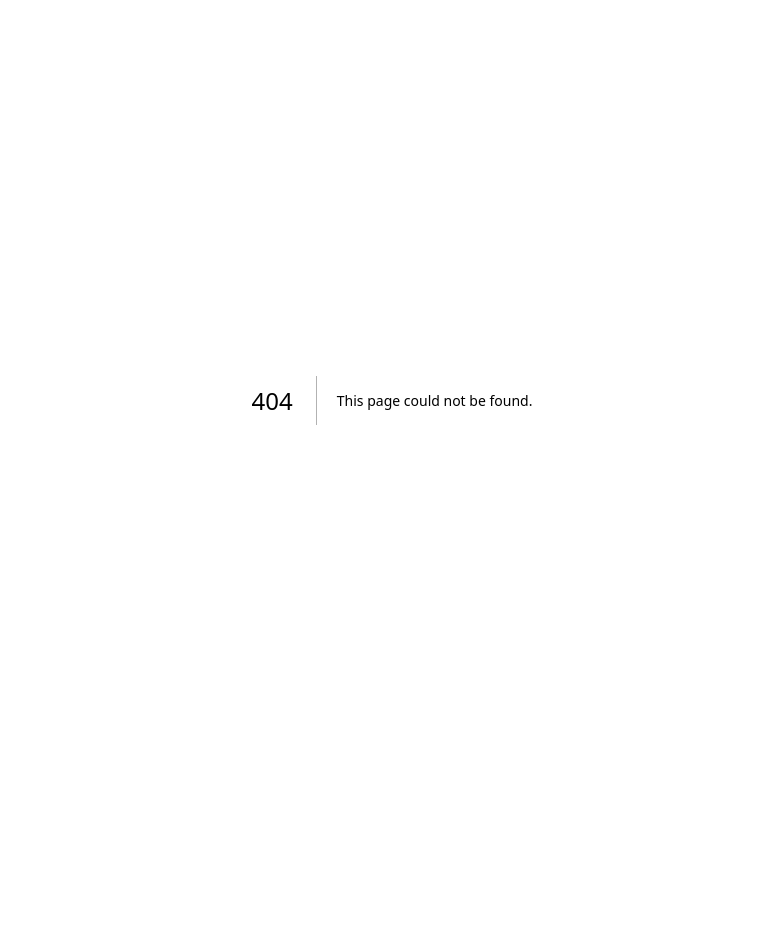
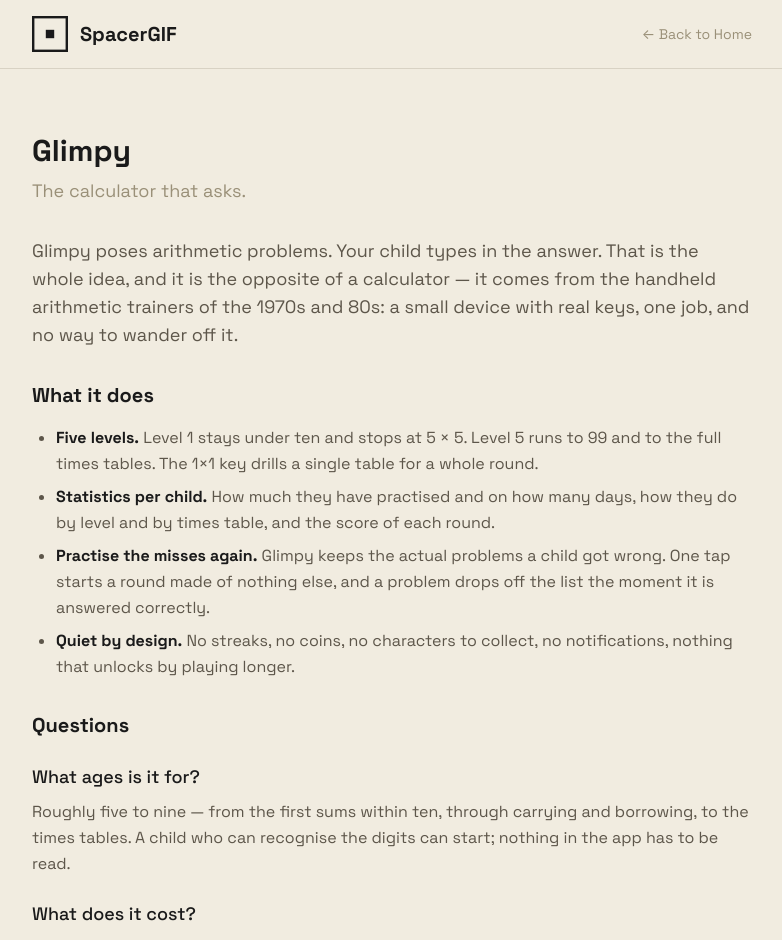
Before and after one commit to markushoefinger/vibem, a Next.js app: page /glimpy in a window 1280 px wide. Before the commit this address had no page. Shown: the top 940 px of the page, without its empty margins (248-1030 px from the left). Before the commit the page ends 800 px from the top, so only its background shows below. Built offline with nearby package versions, Linux system fonts and the light colour scheme.

Commit message:
add: Glimpy product and support page
Apple requires a reachable support URL before an app can be released.

```diff
--- /dev/null
+++ b/src/app/glimpy/page.tsx
@@ -0,0 +1,137 @@
+import Link from 'next/link';
+import { Logo } from '@/components/Logo';
+
+export const metadata = {
+  title: 'Glimpy — Math Trainer for Children',
+  description:
+    'Glimpy poses arithmetic problems and your child types in the answer. A practice trainer for ages 5 to 9, in the spirit of the handheld arithmetic trainers of the 1970s and 80s.',
+};
+
+const faqs = [
+  {
+    q: 'What ages is it for?',
+    a: 'Roughly five to nine — from the first sums within ten, through carrying and borrowing, to the times tables. A child who can recognise the digits can start; nothing in the app has to be read.',
+  },
+  {
+    q: 'What does it cost?',
+    a: 'The first 100 problems are free. After that, unlocking is a one-time purchase. Each additional child profile is a further one-time purchase, up to six children. There is no subscription — nothing renews and nothing expires.',
+  },
+  {
+    q: 'I bought it and moved to a new phone.',
+    a: 'Open Settings inside the app, tap Pro, and choose Restore Purchases. The purchase belongs to the Apple Account that made it and is shared with that account’s Family Sharing group. Practice statistics are stored on the device only and do not move with a purchase.',
+  },
+  {
+    q: 'Can I stop my child leaving the app?',
+    a: 'Yes, with a feature iOS already has: Guided Access. Turn it on under Settings › Accessibility › Guided Access, then triple-click the side button while Glimpy is open. The Home gesture, app switching and notifications are locked until you unlock it again.',
+  },
+  {
+    q: 'What data does it collect?',
+    a: 'None. Glimpy has no accounts, no analytics, no advertising and no networking code at all. Names, progress and statistics stay on the device and are deleted with the app.',
+  },
+  {
+    q: 'Something is wrong, or I have an idea.',
+    a: 'Write to hello@spacer-gif.com. A real person reads it.',
+  },
+];
+
+export default function GlimpyPage() {
+  return (
+    <div className="min-h-screen">
+      {/* Navigation */}
+      <nav className="border-b border-[var(--border)] bg-[var(--bg)]">
+        <div className="max-w-3xl mx-auto px-6 py-4 flex items-center justify-between">
+          <Link href="/" className="flex items-center gap-3">
+            <Logo size={36} />
+            <span className="font-bold text-xl text-[var(--text-strong)]">SpacerGIF</span>
+          </Link>
+          <Link href="/" className="text-sm text-[var(--text-muted)] hover:text-[var(--primary)]">
+            ← Back to Home
+          </Link>
+        </div>
+      </nav>
+
+      <main className="max-w-3xl mx-auto px-6 py-16">
+        <h1 className="text-3xl font-bold text-[var(--text-strong)] mb-2">Glimpy</h1>
+        <p className="text-lg text-[var(--text-muted)] mb-8">The calculator that asks.</p>
+
+        <div className="prose prose-gray max-w-none space-y-8">
+          <section>
+            <p className="text-[var(--text)] text-lg">
+              Glimpy poses arithmetic problems. Your child types in the answer. That is the whole idea, and it
+              is the opposite of a calculator — it comes from the handheld arithmetic trainers of the 1970s and
+              80s: a small device with real keys, one job, and no way to wander off it.
+            </p>
+          </section>
+
+          <section>
+            <h2 className="text-xl font-semibold text-[var(--text-strong)] mb-4">What it does</h2>
+            <ul className="list-disc pl-6 space-y-2 text-[var(--text)]">
+              <li>
+                <strong className="text-[var(--text-strong)]">Five levels.</strong> Level 1 stays under ten and
+                stops at 5 × 5. Level 5 runs to 99 and to the full times tables. The 1×1 key drills a single
+                table for a whole round.
+              </li>
+              <li>
+                <strong className="text-[var(--text-strong)]">Statistics per child.</strong> How much they have
+                practised and on how many days, how they do by level and by times table, and the score of each
+                round.
+              </li>
+              <li>
+                <strong className="text-[var(--text-strong)]">Practise the misses again.</strong> Glimpy keeps
+                the actual problems a child got wrong. One tap starts a round made of nothing else, and a
+                problem drops off the list the moment it is answered correctly.
+              </li>
+              <li>
+                <strong className="text-[var(--text-strong)]">Quiet by design.</strong> No streaks, no coins,
+                no characters to collect, no notifications, nothing that unlocks by playing longer.
+              </li>
+            </ul>
+          </section>
+
+          <section>
+            <h2 className="text-xl font-semibold text-[var(--text-strong)] mb-6">Questions</h2>
+            <div className="space-y-6">
+              {faqs.map((faq) => (
+                <div key={faq.q}>
+                  <h3 className="text-lg font-medium text-[var(--text-strong)] mb-2">{faq.q}</h3>
+                  <p className="text-[var(--text)]">{faq.a}</p>
+                </div>
+              ))}
+            </div>
+          </section>
+
+          <section>
+            <h2 className="text-xl font-semibold text-[var(--text-strong)] mb-4">Support</h2>
+            <p className="text-[var(--text)]">
+              Email{' '}
+              <a href="mailto:hello@spacer-gif.com" className="text-[var(--primary)] hover:underline">
+                hello@spacer-gif.com
+              </a>
+              . Please say which iPhone and which iOS version you are on — it usually saves a round trip.
+            </p>
+            <p className="text-[var(--text)]">
+              Glimpy is made by Spacer GIF, a division of S&amp;C Holding GmbH, Halbgasse 1a, 1070 Vienna,
+              Austria.
+            </p>
+          </section>
+
+          <section>
+            <p className="text-[var(--text-muted)] text-sm">
+              <Link href="/glimpy/privacy" className="text-[var(--primary)] hover:underline">
+                Privacy Policy
+              </Link>
+              {' · '}
+              <Link href="/glimpy/terms" className="text-[var(--primary)] hover:underline">
+                Terms of Use
+              </Link>
+              {' · '}
+              <Link href="/legal/imprint" className="text-[var(--primary)] hover:underline">
+                Imprint
+              </Link>
+            </p>
+          </section>
+        </div>
+      </main>
+    </div>
+  );
+}
```
